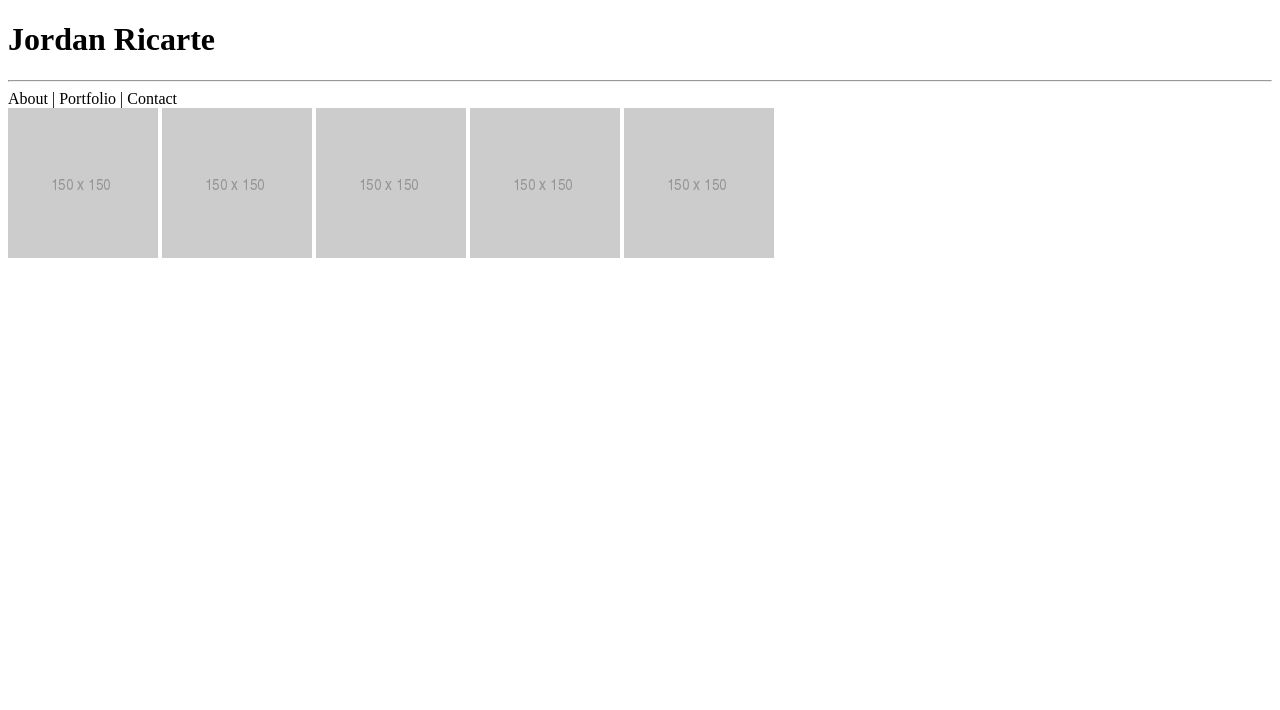
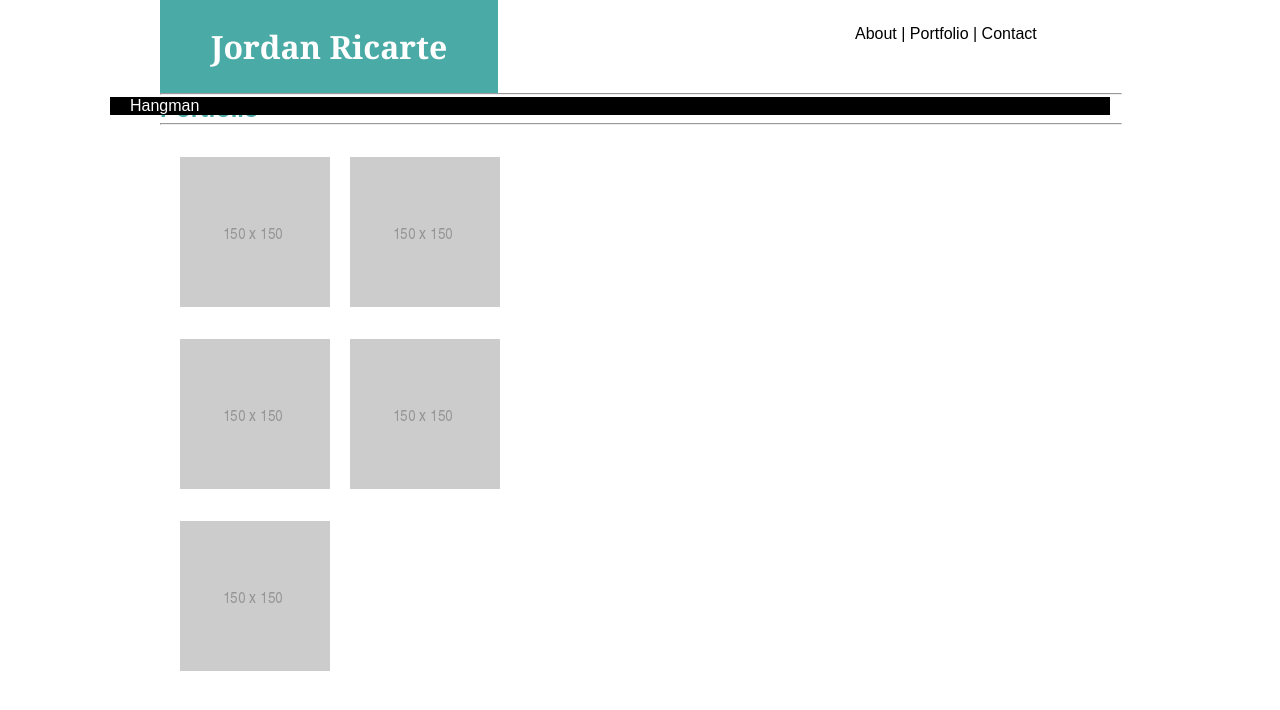
Before and after one commit to jricarte/Basic-Portfolio, a plain HTML site: page portfolio.html in a window 1280 px wide. Drawn offline with Linux system fonts and the light colour scheme.

Commit message:
added css properties and refined html

```diff
--- a/assets/css/style.css
+++ b/assets/css/style.css
@@ -0,0 +1,81 @@
+* {
+    width: 960px;
+    margin: 0 auto;
+    font-family: Arial, Helvetica, sans-serif
+}
+h1 {
+    background: #4aaaa5;
+    color: #fff;
+    width: 30%;
+    padding: 25px;
+    text-align: center;
+    font-family:Georgia, 'Times New Roman', Times, serif;
+    font-size: 12;
+    float: left
+}
+
+nav {
+    float: right;
+    width: 25%;
+    padding: 25px
+}
+
+h2{
+    float: left;
+    color: #4aaaa5
+}
+
+.body {
+    background: gray;
+    border: 25px;
+    padding: 25px;
+
+}
+
+img {
+    width: 150px;
+    height: 150px;
+    float: left;
+    padding: 10px
+}
+
+#messagebox {
+    width: 960px;
+    height: 250px
+}
+
+#submitbtn{
+    width: 100px;
+    height: 50px;
+    background: #4aaaa5;
+    color: #fff;
+}
+
+.column {
+    float: left;
+    width: 50%;
+    padding: 10px;
+  }
+
+.column img {
+    margin-top: 12px;
+  }
+
+.row:after {
+    content: "";
+    display: table;
+    clear: both;
+}
+.container {
+    position: relative;
+    font-family: Arial;
+}
+
+.text-block {
+    position: absolute;
+    bottom: 20px;
+    right: 20px;
+    background-color: black;
+    color: white;
+    padding-left: 20px;
+    padding-right: 20px;
--- a/portfolio.html
+++ b/portfolio.html
@@ -4,21 +4,30 @@
     <meta charset="UTF-8">
     <meta name="viewport" content="width=device-width, initial-scale=1.0">
     <meta http-equiv="X-UA-Compatible" content="ie=edge">
+    <link rel="stylesheet" type="text/css" href="assets/css/style.css">
     <title>Document</title>
 </head>
 <body>
     <h1> Jordan Ricarte </h1>
+
+        <nav> About | Portfolio | Contact </nav>
     <hr>
-
-        <div> About | Portfolio | Contact </div>
-
-        <div>
+    <h2>Portfolio</h2>
+    <hr>
+        <div class="row">
+            <div class="column">
+                <div class="container">
                     <img src="assets/images/150_placeholderimg.png">
+                <div class="text-block">
+                    <p>Hangman</p>
+                </div>
+                     </div>
                 <img src="assets/images/150_placeholderimg.png">
                 <img src="assets/images/150_placeholderimg.png">
                 <img src="assets/images/150_placeholderimg.png">
                 <img src="assets/images/150_placeholderimg.png">
             </div>
+        </div>
 
 </body>
 </html>
```
Also changed, not shown: contact.html (+17 -6 lines), index.html (+10 -5 lines). Lines whose indentation alone changed are shown as unchanged.
